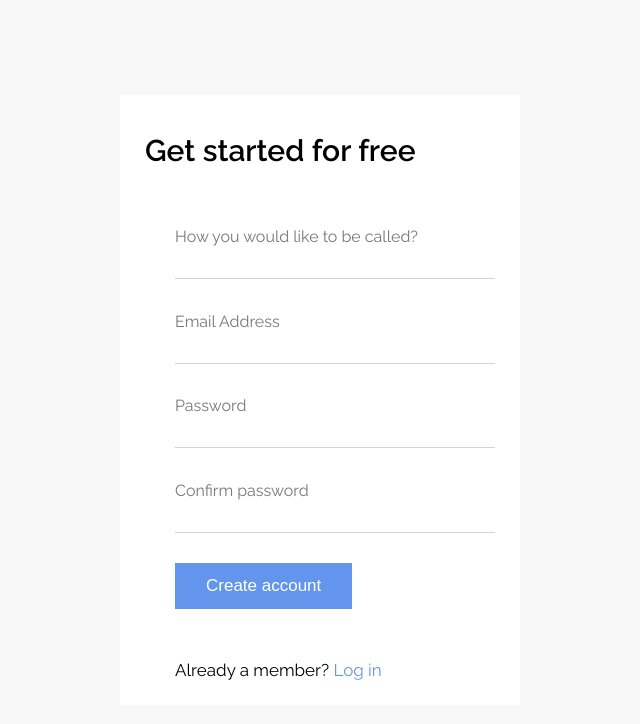
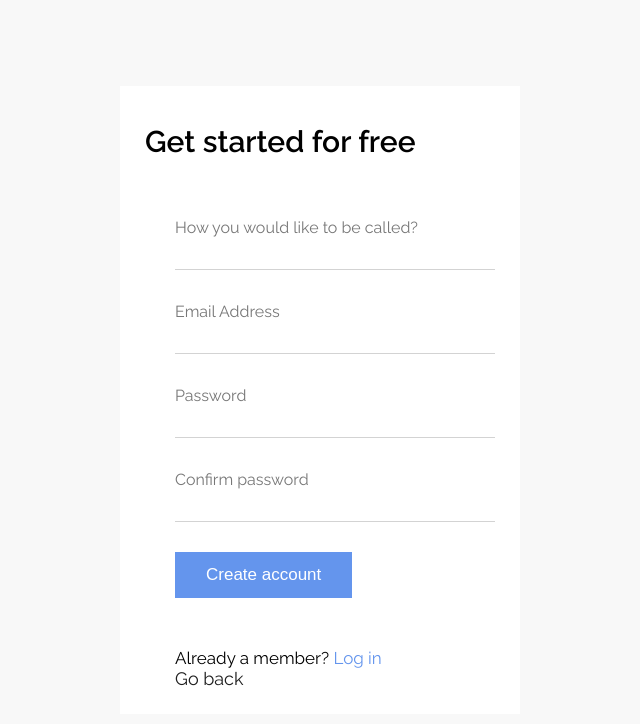
Before and after one commit to anetaradecka/budget-react, a React (Create React App) app: page /signup in a window 1280 px wide. Shown: the top 724 px of the page, without its empty margins (320-960 px from the left). Built offline with nearby package versions, Linux system fonts and the light colour scheme.

Commit message:
styles cleanup

```diff
--- a/src/components/UI/forms/AddTransactionForm.module.css
+++ b/src/components/UI/forms/AddTransactionForm.module.css
@@ -7,7 +7,6 @@
 form {
   width: 100%;
   min-height: 510px;
-  /* min-width: 400px; */
   margin: 0;
   display: flex;
   justify-content: space-between;
--- a/src/pages/Auth/Login.js
+++ b/src/pages/Auth/Login.js
@@ -102,6 +102,7 @@
           <div className={styles["signup-link"]}>
             Not a member yet? <Link to="/signup">Sign up</Link>
           </div>
+          <Link to="/">Go back</Link>
         </form>
       </div>
     </div>
--- a/src/pages/Auth/Signup.js
+++ b/src/pages/Auth/Signup.js
@@ -1,5 +1,5 @@
 import { useState } from "react";
-import { Link } from "react-router-dom";
+import { Link, Form } from "react-router-dom";
 
 import styles from "./Auth.module.css";
 
@@ -25,7 +25,7 @@
 
   const submitHandler = (event) => {
     event.preventDefault();
-    fetch("http://localhost:8080/auth/signup", {
+    fetch("http://localhost:8080/signup", {
       method: "PUT",
       headers: {
         "Content-Type": "application/json",
@@ -64,7 +64,7 @@
         <div className={styles.title}>
           <span>Get started for free</span>
         </div>
-        <form onSubmit={submitHandler}>
+        <Form onSubmit={submitHandler}>
           <div className={styles.row}>
             <label htmlFor="name">How you would like to be called?</label>
             <input
@@ -112,7 +112,8 @@
           <div className={styles["signup-link"]}>
             Already a member? <Link to="/login">Log in</Link>
           </div>
-        </form>
+          <Link to="/">Go back</Link>
+        </Form>
       </div>
     </div>
   );
```
